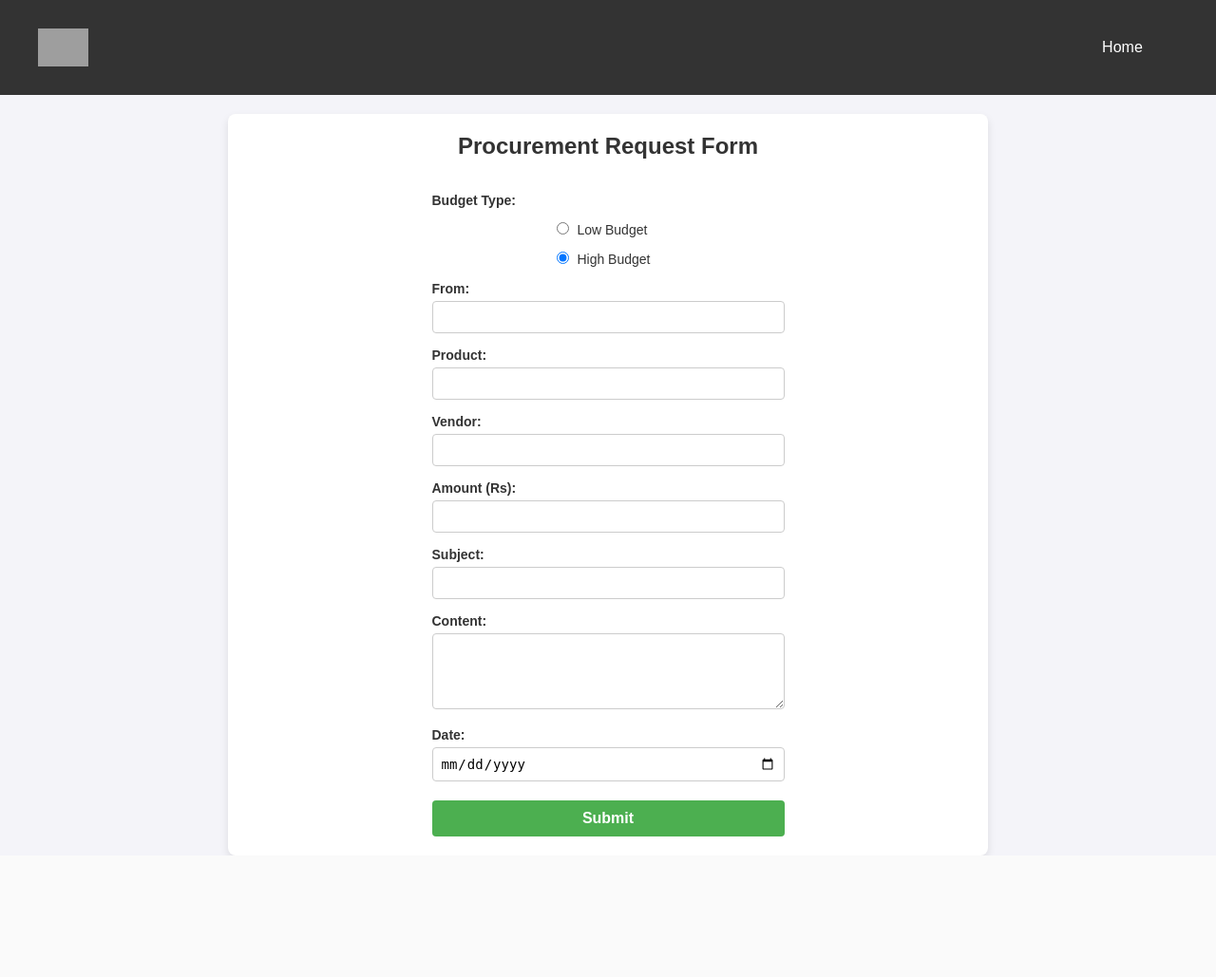
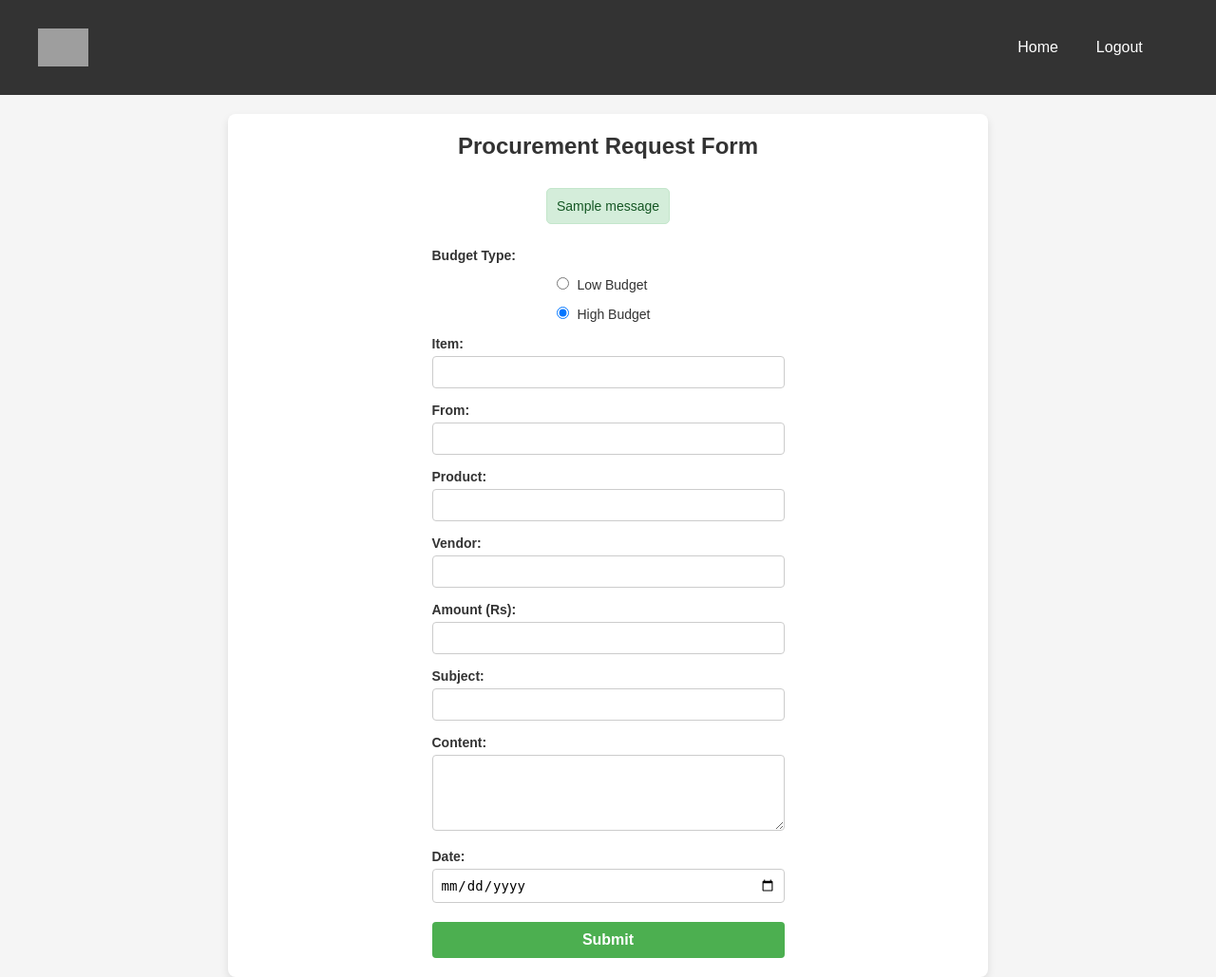
Before and after one commit to TaranpreetSingh22/automation, a Django app: page /budget-forms/ in a window 1280 px wide. Shown: the whole page at 95% size. Before the commit the page ends 901 px from the top, so only its background shows below. Run offline with Django 5.2, Linux system fonts and the light colour scheme; tables that the repository leaves empty hold one stand-in row (values such as "Sample post"); one stand-in notice (Sample message) is shown; grey boxes are pictures that could not be loaded.

Commit message:
completed

```diff
--- a/Main_project/LowHighBudget/templates/LowHighBudget/procurement_request_form.html
+++ b/Main_project/LowHighBudget/templates/LowHighBudget/procurement_request_form.html
@@ -181,25 +181,44 @@
                 font-size: 14px;
             }
         }
+
+        .alert {
+        padding: 10px;
+        margin: 10px 0;
+        border: 1px solid transparent;
+        border-radius: 5px;
+        font-size: 14px;
+    }
+
+    .alert.success {
+        color: #155724;
+        background-color: #d4edda;
+        border-color: #c3e6cb;
+    }
+
+    .alert.error {
+        color: #721c24;
+        background-color: #f8d7da;
+        border-color: #f5c6cb;
+    }
     </style>
 </head>
 <body>
-
-    <header>
-        <div class="navbar">
-            <img src="{% static '/images/kle_logo.png' %}" alt="KLE Technological University Logo" class="logo">
-            <nav>
-                <ul>
-                    <li><a href="">Home</a></li>
-                </ul>
-            </nav>
-        </div>
-    </header> <!-- Include your header here -->
+    {% include 'header.html' %}
 
     <!-- Form wrapper to provide space below the header -->
     <div class="content-wrapper">
         <h2>Procurement Request Form</h2>
-        <form method="post">
+        {% if messages %}
+    <div>
+        {% for message in messages %}
+            <div class="alert {{ message.tags }}">
+                {{ message }}
+            </div>
+        {% endfor %}
+    </div>
+{% endif %}
+        <form method="post" action="">
             {% csrf_token %}
 
             <!-- Budget Type Radio Buttons -->
@@ -221,6 +240,7 @@
 
             <!-- High Budget Form Fields -->
             <div id="high-budget-fields">
+                <label for="id_item">Item:</label> {{ form.item }}
                 <label for="id_from_field">From:</label> {{ form.from_field }}
                 <label for="id_product">Product:</label> {{ form.product }}
                 <label for="id_high_budget_vendor">Vendor:</label> {{ form.high_budget_vendor }}
@@ -243,11 +263,21 @@
 
     function toggleFields() {
         if (budgetTypeRadios[0].checked) {
+            // Low budget selected
             lowBudgetFields.classList.add('active');
             highBudgetFields.classList.remove('active');
+
+            // Enable required attributes for low-budget fields
+            lowBudgetFields.querySelectorAll('input, textarea').forEach(input => input.required = true);
+            highBudgetFields.querySelectorAll('input, textarea').forEach(input => input.required = false);
         } else {
+            // High budget selected
             lowBudgetFields.classList.remove('active');
             highBudgetFields.classList.add('active');
+
+            // Enable required attributes for high-budget fields
+            highBudgetFields.querySelectorAll('input, textarea').forEach(input => input.required = true);
+            lowBudgetFields.querySelectorAll('input, textarea').forEach(input => input.required = false);
         }
     }
 
@@ -259,6 +289,7 @@
     // Initial toggle based on default selection
     toggleFields();
 });
+
     </script>
 
 </body>
--- a/Main_project/LowHighBudget/urls.py
+++ b/Main_project/LowHighBudget/urls.py
@@ -1,7 +1,8 @@
 from django.urls import path
 from . import views
 
+app_name = "LowHighBudget"
+
 urlpatterns = [
     path('', views.procurement_request_view, name='procurement_request'),
-    path('success/', views.success_view, name='success'),  # Success view if needed
 ]
--- a/Main_project/LowHighBudget/views.py
+++ b/Main_project/LowHighBudget/views.py
@@ -1,16 +1,48 @@
 from django.shortcuts import render, redirect
 from .forms import ProcurementRequestForm
 from django.http import HttpResponse
+from django.contrib import messages
+from .models import ProcurementRequest
+
 
 def procurement_request_view(request):
     if request.method == 'POST':
         form = ProcurementRequestForm(request.POST)
         if form.is_valid():
-            form.save()
-            return redirect('success')  # Redirect to a success page or another URL
+            budget_type = form.cleaned_data['budget_type']
+
+            # Create the data dictionary based on budget type
+            if budget_type == "low":
+                data = {
+                    'budget_type': form.cleaned_data['budget_type'],
+                    'item': form.cleaned_data['item'],
+                    'purpose': form.cleaned_data['purpose'],
+                    'cost': form.cleaned_data['cost'],
+                    'vendor': form.cleaned_data['vendor'],
+                    'person_responsible': form.cleaned_data['person_responsible'],
+                    'subject': form.cleaned_data['subject'],
+                    'date': form.cleaned_data['date'],
+                }
+            elif budget_type == "high":
+                data = {
+                    'budget_type': form.cleaned_data['budget_type'],
+                    'from_field': form.cleaned_data['from_field'],
+                    'product': form.cleaned_data['product'],
+                    'high_budget_vendor': form.cleaned_data['high_budget_vendor'],
+                    'amount': form.cleaned_data['amount'],
+                    'high_budget_subject': form.cleaned_data['high_budget_subject'],
+                    'content': form.cleaned_data['content'],
+                    'high_budget_date': form.cleaned_data['high_budget_date'],
+                }
+
+            # Save data to the database
+            ProcurementRequest.objects.create(**data)
+            messages.success(request, "Procurement request submitted successfully!")
+            return redirect("LowHighBudget:procurement_request")
+        else:
+            print(form.errors)
+            messages.error(request, "There was an error in your submission. Please try again.")
     else:
         form = ProcurementRequestForm()
+
     return render(request, 'LowHighBudget/procurement_request_form.html', {'form': form})
-
-def success_view(request):
-    return HttpResponse("Request submitted successfully!")
```
Also changed, not shown: Main_project/LowHighBudget/models.py (+8 -0 lines), Main_project/financeManagement/templates/financeDashboard.html (+15 -7 lines), Main_project/LowHighBudget/migrations/0002_procurementrequest_amount_and_more.py (added), Main_project/db.sqlite3. Lines whose indentation alone changed are shown as unchanged.
